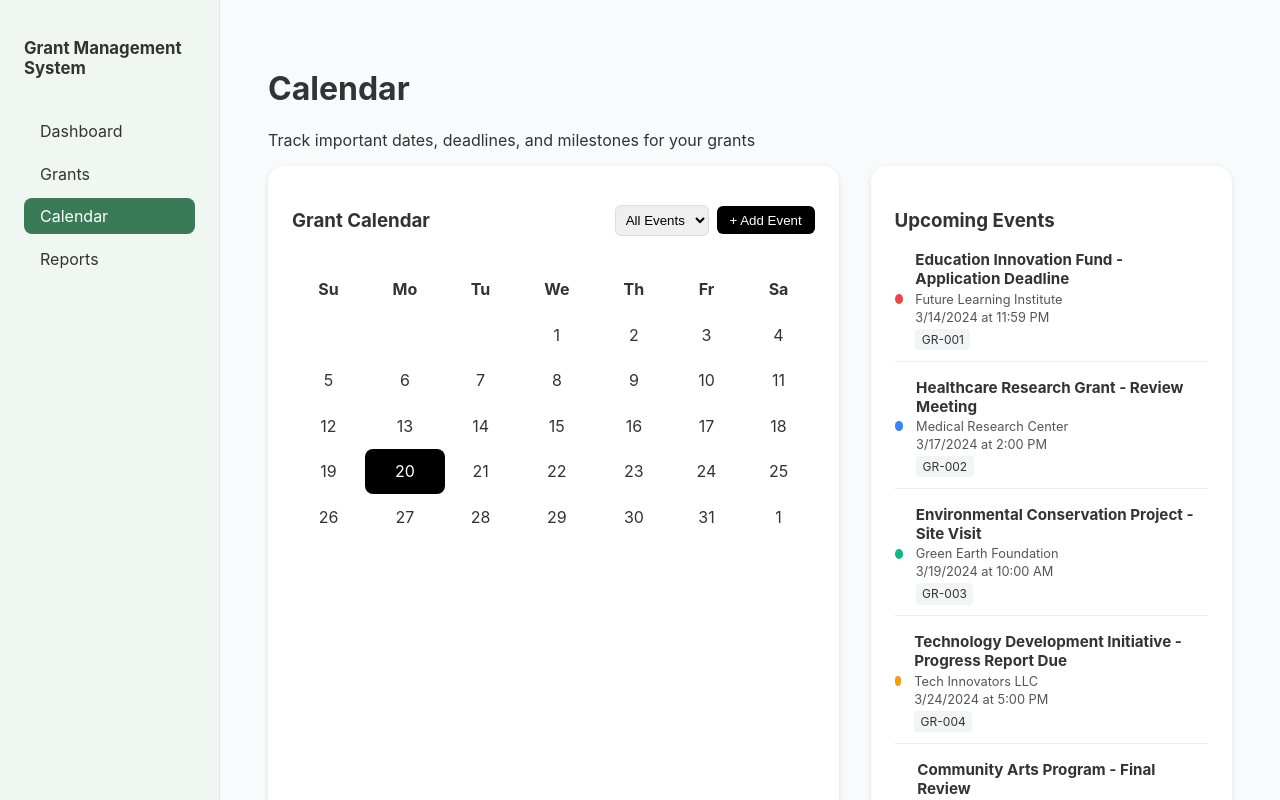
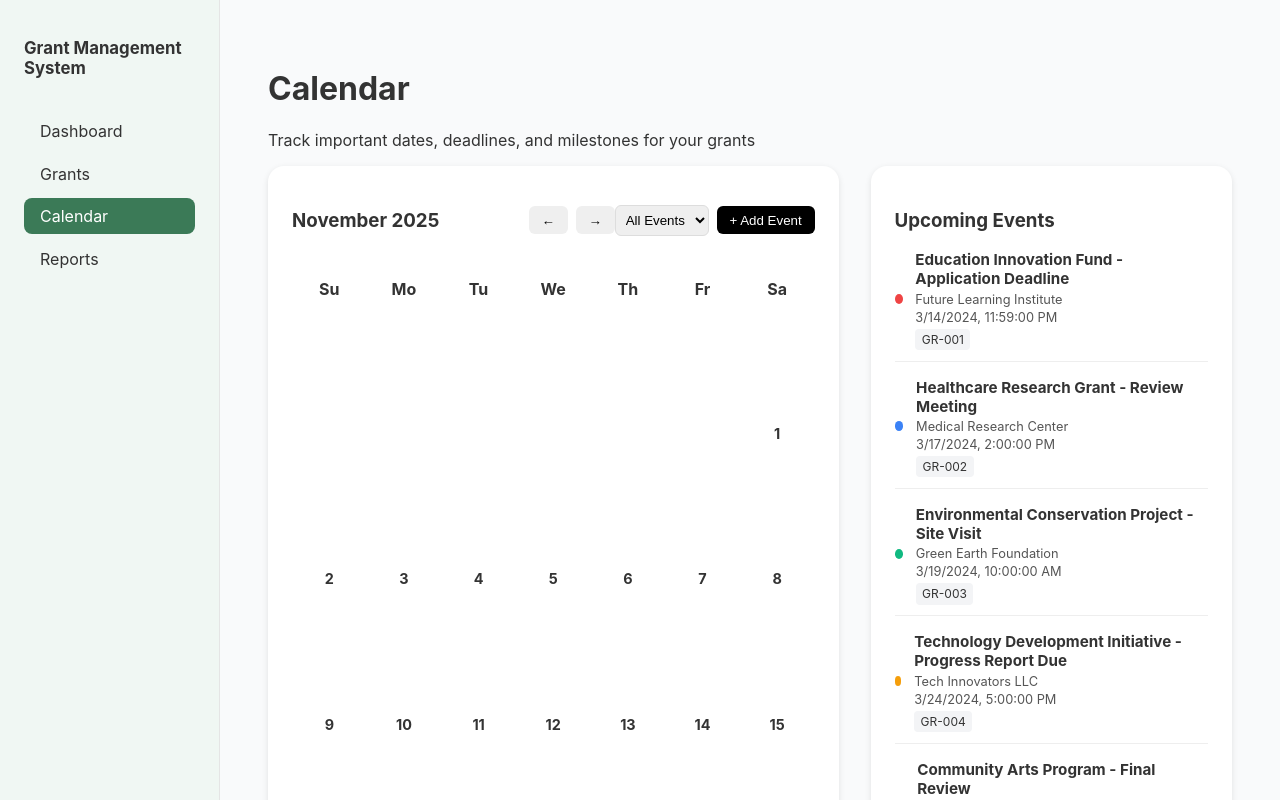
Before and after one commit to gracehrabikcs/grants-management-system, a React (Create React App) app: page /calendar in a window 1280 px wide. Built offline with nearby package versions, Linux system fonts and the light colour scheme.

Commit message:
Updated calendar.js, calendar.css, and links.jsx, so everything should work (fingers crossed)

```diff
--- a/src/pages/Calendar/Calendar.js
+++ b/src/pages/Calendar/Calendar.js
@@ -1,20 +1,24 @@
 import React, { useState } from "react";
 import "../../styles/Calendar.css";
+
 
 const Calendar = () => {
   const [selectedDate, setSelectedDate] = useState(new Date());
 
+
   const upcomingEvents = [
-    { id: "GR-001", title: "Education Innovation Fund - Application Deadline", org: "Future Learning Institute", date: "3/14/2024 at 11:59 PM", type: "Deadline" },
-    { id: "GR-002", title: "Healthcare Research Grant - Review Meeting", org: "Medical Research Center", date: "3/17/2024 at 2:00 PM", type: "Review" },
-    { id: "GR-003", title: "Environmental Conservation Project - Site Visit", org: "Green Earth Foundation", date: "3/19/2024 at 10:00 AM", type: "Visit" },
-    { id: "GR-004", title: "Technology Development Initiative - Progress Report Due", org: "Tech Innovators LLC", date: "3/24/2024 at 5:00 PM", type: "Report" },
-    { id: "GR-005", title: "Community Arts Program - Final Review", org: "Creative Community Hub", date: "3/27/2024 at 3:00 PM", type: "Review" },
+    { id: "GR-001", title: "Education Innovation Fund - Application Deadline", org: "Future Learning Institute", date: "3/14/2024 23:59", type: "Deadline" },
+    { id: "GR-002", title: "Healthcare Research Grant - Review Meeting", org: "Medical Research Center", date: "3/17/2024 14:00", type: "Review" },
+    { id: "GR-003", title: "Environmental Conservation Project - Site Visit", org: "Green Earth Foundation", date: "3/19/2024 10:00", type: "Visit" },
+    { id: "GR-004", title: "Technology Development Initiative - Progress Report Due", org: "Tech Innovators LLC", date: "3/24/2024 17:00", type: "Report" },
+    { id: "GR-005", title: "Community Arts Program - Final Review", org: "Creative Community Hub", date: "3/27/2024 15:00", type: "Review" },
   ];
+
 
   const [events, setEvents] = useState(upcomingEvents);
   const [filterType, setFilterType] = useState("All");
   const [showModal, setShowModal] = useState(false);
+
 
   // Form fields
   const [newEvent, setNewEvent] = useState({
@@ -23,6 +27,7 @@ const Calendar = () => {
     date: "",
     type: "Deadline",
   });
+
 
   const handleAddEvent = () => {
     const event = {
@@ -34,22 +39,69 @@ const Calendar = () => {
     setNewEvent({ title: "", org: "", date: "", type: "Deadline" });
   };
 
+
   const filteredEvents =
-    filterType === "All"
-      ? events
-      : events.filter((e) => e.type === filterType);
+    filterType === "All" ? events : events.filter((e) => e.type === filterType);
+
+
+  // === Generate Calendar Dynamically ===
+  const year = selectedDate.getFullYear();
+  const month = selectedDate.getMonth(); // 0-11
+  const firstDayOfMonth = new Date(year, month, 1);
+  const startingDay = firstDayOfMonth.getDay(); // Sunday = 0
+  const daysInMonth = new Date(year, month + 1, 0).getDate();
+
+
+  // Create array of day numbers with empty cells before the first day
+  const days = [];
+  for (let i = 0; i < startingDay; i++) days.push(null);
+  for (let d = 1; d <= daysInMonth; d++) days.push(d);
+
+
+  // === Parse event dates to match calendar days ===
+ // === Parse event dates for all months ===
+const getEventsForDay = (day, cellMonth, cellYear) => {
+  return filteredEvents.filter((event) => {
+    const eventDate = new Date(event.date);
+    return (
+      eventDate.getDate() === day &&
+      eventDate.getMonth() === cellMonth &&
+      eventDate.getFullYear() === cellYear
+    );
+  });
+};
+
+
+
+
+  // === Navigation for months ===
+  const prevMonth = () => setSelectedDate(new Date(year, month - 1, 1));
+  const nextMonth = () => setSelectedDate(new Date(year, month + 1, 1));
+
+
+  const monthNames = [
+    "January", "February", "March", "April", "May", "June",
+    "July", "August", "September", "October", "November", "December"
+  ];
+
 
   return (
     <div className="calendar-page">
       <h1>Calendar</h1>
       <p>Track important dates, deadlines, and milestones for your grants</p>
 
+
       <div className="calendar-container">
         <div className="calendar-card">
           <div className="calendar-header">
-            <h3>Grant Calendar</h3>
+            <h3>
+              {monthNames[month]} {year}
+            </h3>
             <div className="calendar-controls">
-              {/* ✅ Filter Dropdown */}
+              <button onClick={prevMonth}>←</button>
+              <button onClick={nextMonth}>→</button>
+
+
               <select
                 className="filter-dropdown"
                 value={filterType}
@@ -62,14 +114,15 @@ const Calendar = () => {
                 <option value="Report">Reports</option>
               </select>
 
-              {/* ✅ Add Event Modal Trigger */}
+
               <button className="add-event-btn" onClick={() => setShowModal(true)}>
                 + Add Event
               </button>
             </div>
           </div>
 
-          {/* Calendar Grid */}
+
+          {/* Dynamic Calendar Grid */}
           <div className="calendar-grid">
             <table>
               <thead>
@@ -78,69 +131,79 @@ const Calendar = () => {
                 </tr>
               </thead>
               <tbody>
-                <tr><td></td><td></td><td></td><td>1</td><td>2</td><td>3</td><td>4</td></tr>
-                <tr><td>5</td><td>6</td><td>7</td><td>8</td><td>9</td><td>10</td><td>11</td></tr>
-                <tr><td>12</td><td>13</td><td>14</td><td>15</td><td>16</td><td>17</td><td>18</td></tr>
-                <tr><td>19</td><td className="selected">20</td><td>21</td><td>22</td><td>23</td><td>24</td><td>25</td></tr>
-                <tr><td>26</td><td>27</td><td>28</td><td>29</td><td>30</td><td>31</td><td>1</td></tr>
+                {Array.from({ length: Math.ceil(days.length / 7) }).map((_, rowIndex) => (
+                  <tr key={rowIndex}>
+                    {days.slice(rowIndex * 7, rowIndex * 7 + 7).map((day, i) => (
+                      <td key={i} className={day ? "" : "empty"}>
+                        {day && (
+                          <div className="calendar-day">
+                            <span className="day-number">{day}</span>
+                            <div className="day-events">
+                              {getEventsForDay(day, month, year).map((ev) => (
+                                <div
+                                  key={ev.id}
+                                  className={`event-entry ${ev.type.toLowerCase()}`}
+                                  title={ev.title} // ✅ adds hover tooltip
+                                >
+                                  <span className={`event-dot ${ev.type.toLowerCase()}`}></span>
+                                  <span className="event-title">
+                                    {ev.title.length > 20 ? ev.title.slice(0, 20) + "..." : ev.title}
+                                  </span>
+                                </div>
+                              ))}
+                            </div>
+                          </div>
+                        )}
+                      </td>
+                    ))}
+                  </tr>
+                ))}
               </tbody>
             </table>
           </div>
         </div>
 
+
         {/* Events Sidebar */}
         <div className="upcoming-events">
           <h3>Upcoming Events</h3>
-
           {filteredEvents.map((event) => (
             <div key={event.id} className="event-card">
               <div className={`event-icon ${event.type?.toLowerCase()}`}></div>
               <div className="event-details">
                 <h4>{event.title}</h4>
                 <p>{event.org}</p>
-                <p className="event-date">{event.date}</p>
+                <p className="event-date">{new Date(event.date).toLocaleString()}</p>
                 <span className="event-id">{event.id}</span>
               </div>
             </div>
           ))}
-
-          <div className="event-types">
-            <h4>Event Types</h4>
-            <ul>
-              <li><span className="dot deadline"></span> Deadlines</li>
-              <li><span className="dot review"></span> Reviews</li>
-              <li><span className="dot visit"></span> Visits</li>
-              <li><span className="dot report"></span> Reports</li>
-            </ul>
-          </div>
         </div>
       </div>
 
-      {/* ✅ Modal */}
+
+      {/* Modal */}
       {showModal && (
         <div className="modal-backdrop">
           <div className="modal">
             <h3>Add Event</h3>
+
 
             <input
               placeholder="Event Title"
               value={newEvent.title}
               onChange={(e) => setNewEvent({ ...newEvent, title: e.target.value })}
             />
-
             <input
               placeholder="Organization"
               value={newEvent.org}
               onChange={(e) => setNewEvent({ ...newEvent, org: e.target.value })}
             />
-
             <input
-              type="text"
-              placeholder="Date (e.g., 4/10/2024 at 3:00 PM)"
+              type="datetime-local"
               value={newEvent.date}
               onChange={(e) => setNewEvent({ ...newEvent, date: e.target.value })}
             />
-
             <select
               value={newEvent.type}
               onChange={(e) => setNewEvent({ ...newEvent, type: e.target.value })}
@@ -150,6 +213,7 @@ const Calendar = () => {
               <option value="Visit">Visit</option>
               <option value="Report">Report</option>
             </select>
+
 
             <div className="modal-actions">
               <button onClick={() => setShowModal(false)}>Cancel</button>
@@ -162,4 +226,5 @@ const Calendar = () => {
   );
 };
 
+
 export default Calendar;
--- a/src/styles/Calendar.css
+++ b/src/styles/Calendar.css
@@ -1,12 +1,14 @@
 .calendar-page {
   padding: 1rem;
 }
+
 
 .calendar-container {
   display: flex;
   gap: 2rem;
   margin-top: 1rem;
 }
+
 
 .calendar-card {
   background: white;
@@ -16,12 +18,14 @@
   box-shadow: 0 2px 6px rgba(0,0,0,0.1);
 }
 
+
 .calendar-header {
   display: flex;
   justify-content: space-between;
   align-items: center;
   margin-bottom: 1rem;
 }
+
 
 .calendar-controls button {
   margin-left: 0.5rem;
@@ -31,31 +35,43 @@
   cursor: pointer;
 }
 
+
 .filter-btn {
   background-color: #f3f4f6;
 }
+
 
 .add-event-btn {
   background-color: #000;
   color: #fff;
 }
 
+
+/* === FIXED: Calendar Grid Layout === */
 .calendar-grid table {
   width: 100%;
+  table-layout: fixed;
   border-collapse: collapse;
   text-align: center;
 }
+
 
 .calendar-grid th,
 .calendar-grid td {
   padding: 0.8rem;
   border-radius: 8px;
+  width: 14.28%;
+  height: 120px;
+  vertical-align: top;
+  overflow: hidden;
 }
+
 
 .calendar-grid td.selected {
   background-color: #000;
   color: white;
 }
+
 
 .upcoming-events {
   flex: 1.2;
@@ -64,6 +80,7 @@
   border-radius: 1rem;
   box-shadow: 0 2px 6px rgba(0,0,0,0.1);
 }
+
 
 .event-card {
   display: flex;
@@ -74,27 +91,32 @@
   border-bottom: 1px solid #eee;
 }
 
+
 .event-icon {
   width: 10px;
   height: 10px;
   border-radius: 50%;
 }
 
+
 .event-icon.deadline { background-color: #ef4444; }
 .event-icon.review { background-color: #3b82f6; }
 .event-icon.visit { background-color: #10b981; }
 .event-icon.report { background-color: #f59e0b; }
+
 
 .event-details h4 {
   font-size: 0.95rem;
   margin: 0;
 }
 
+
 .event-details p {
   margin: 0.2rem 0;
   font-size: 0.8rem;
   color: #555;
 }
+
 
 .event-id {
   background-color: #f3f4f6;
@@ -103,14 +125,17 @@
   font-size: 0.75rem;
 }
 
+
 .event-types {
   margin-top: 1.5rem;
 }
+
 
 .event-types ul {
   list-style: none;
   padding: 0;
 }
+
 
 .event-types li {
   display: flex;
@@ -119,12 +144,14 @@
   margin-bottom: 0.4rem;
 }
 
+
 .dot {
   width: 10px;
   height: 10px;
   border-radius: 50%;
   display: inline-block;
 }
+
 
 .dot.deadline { background: #ef4444; }
 .dot.review { background: #3b82f6; }
@@ -142,6 +169,7 @@
   z-index: 1000;
 }
 
+
 .modal {
   background: white;
   padding: 20px;
@@ -152,16 +180,19 @@
   gap: 10px;
 }
 
+
 .modal input, .modal select {
   padding: 8px;
   border: 1px solid #ddd;
   border-radius: 6px;
 }
 
+
 .modal-actions {
   display: flex;
   justify-content: space-between;
 }
+
 
 .save-btn {
   background:#2563eb;
@@ -172,8 +203,71 @@
   cursor:pointer;
 }
 
+
 .filter-dropdown {
   padding:6px;
   border-radius:6px;
   border:1px solid #ddd;
 }
+
+
+/* ===== FIXED: Calendar Day Event Styling ===== */
+.calendar-day {
+  height: 100%;
+  display: flex;
+  flex-direction: column;
+  justify-content: flex-start;
+  overflow: hidden;
+}
+
+
+.day-number {
+  font-weight: bold;
+  font-size: 0.9rem;
+  margin-bottom: 2px;
+}
+
+
+/* Scrollable event list inside each cell */
+.day-events {
+  flex-grow: 1;
+  overflow-y: auto;
+  max-height: 80px;
+  width: 100%;
+}
+
+
+.event-entry {
+  display: flex;
+  align-items: center;
+  gap: 4px;
+  font-size: 0.7rem;
+  background: #f9fafb;
+  border-radius: 4px;
+  padding: 2px 4px;
+  white-space: nowrap;
+  overflow: hidden;
+  text-overflow: ellipsis;
+}
+
+
+.event-dot {
+  width: 6px;
+  height: 6px;
+  border-radius: 50%;
+  flex-shrink: 0;
+}
+
+
+.event-dot.deadline { background: #ef4444; }
+.event-dot.review { background: #3b82f6; }
+.event-dot.visit { background: #10b981; }
+.event-dot.report { background: #f59e0b; }
+
+
+.event-title {
+  overflow: hidden;
+  text-overflow: ellipsis;
+  white-space: nowrap;
+  max-width: 90px;
+}
```
Also changed, not shown: src/pages/Grants/GrantDetails/GrantDetailsLinks.js (+26 -2 lines).
